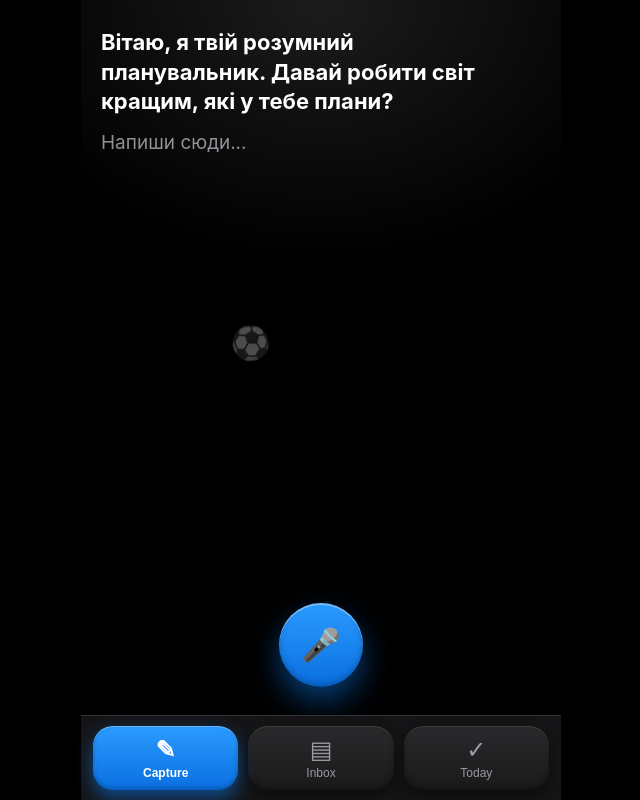
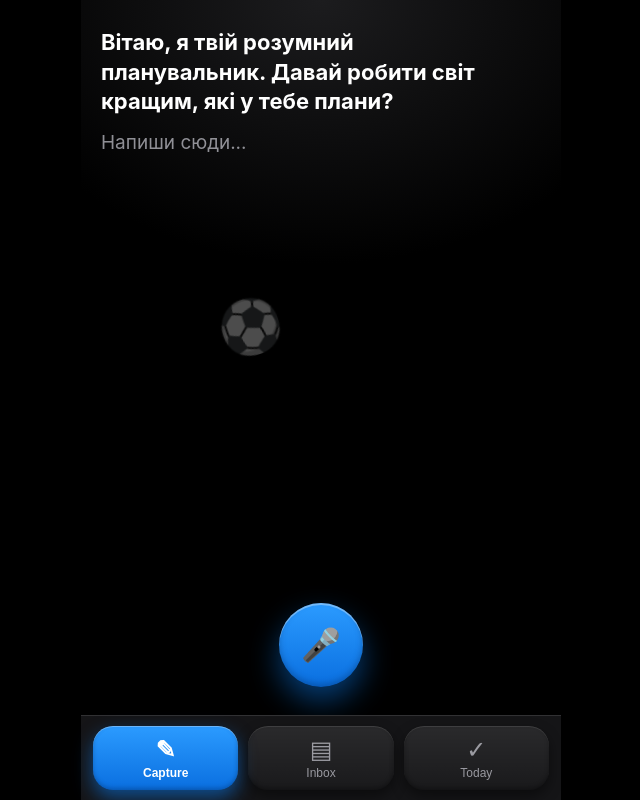
Before and after one commit to nazarhnura/brain-dump-app, a React (Vite) app: page / in a window 1280 px wide. Shown: the whole page, without its empty margins (319-959 px from the left). Built offline with nearby package versions, Linux system fonts and the light colour scheme; the HTML template or start-up script is replaced by a standard one.

Commit message:
Increase football ball size

```diff
--- a/src/index.css
+++ b/src/index.css
@@ -78,7 +78,7 @@ body {
 }
 
 .capture-screen__football {
-  font-size: 32px;
+  font-size: 52px;
   opacity: 0.3;
   pointer-events: none;
 }
--- a/src/screens/Capture.tsx
+++ b/src/screens/Capture.tsx
@@ -99,7 +99,7 @@ export function Capture({ onCapture }: CaptureProps) {
 
   return (
     <div className="screen capture-screen">
-      <BouncingBall className="capture-screen__football" size={36}>
+      <BouncingBall className="capture-screen__football" size={60}>
         ⚽
       </BouncingBall>
       <h1 className="capture-screen__greeting">
```
